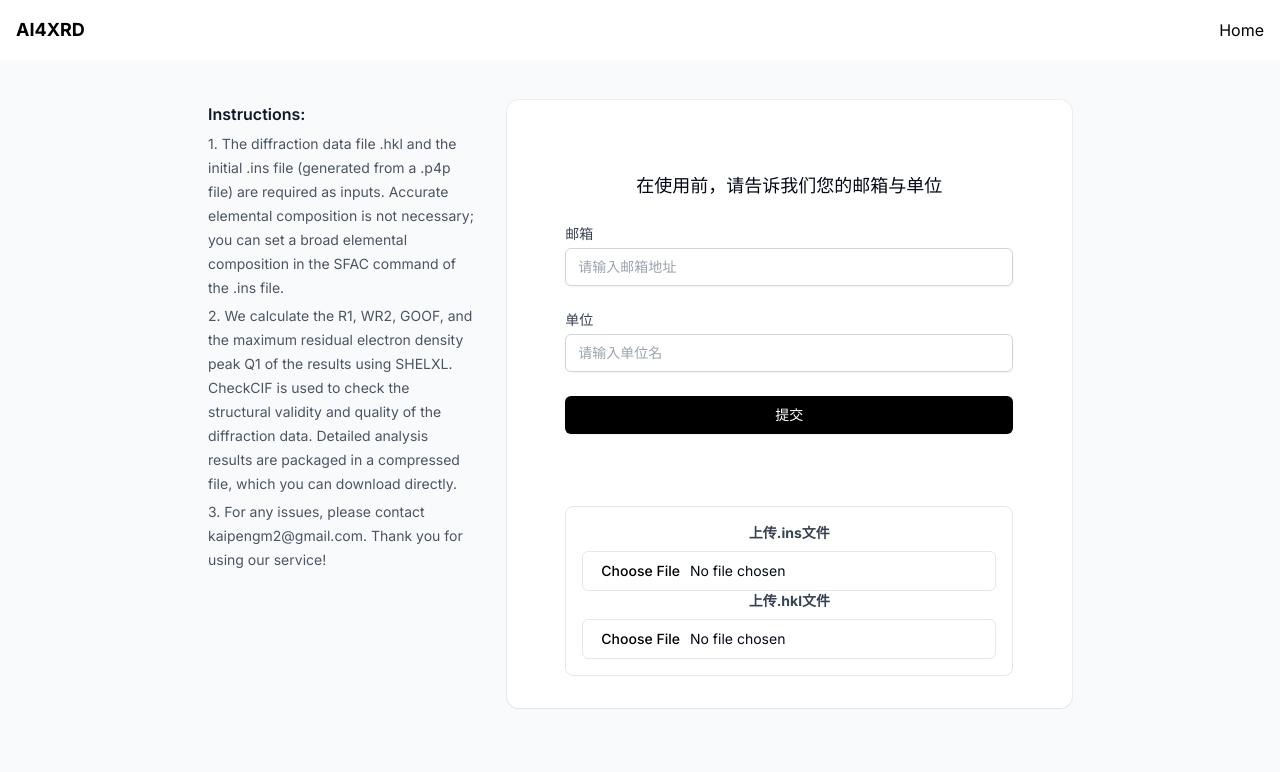
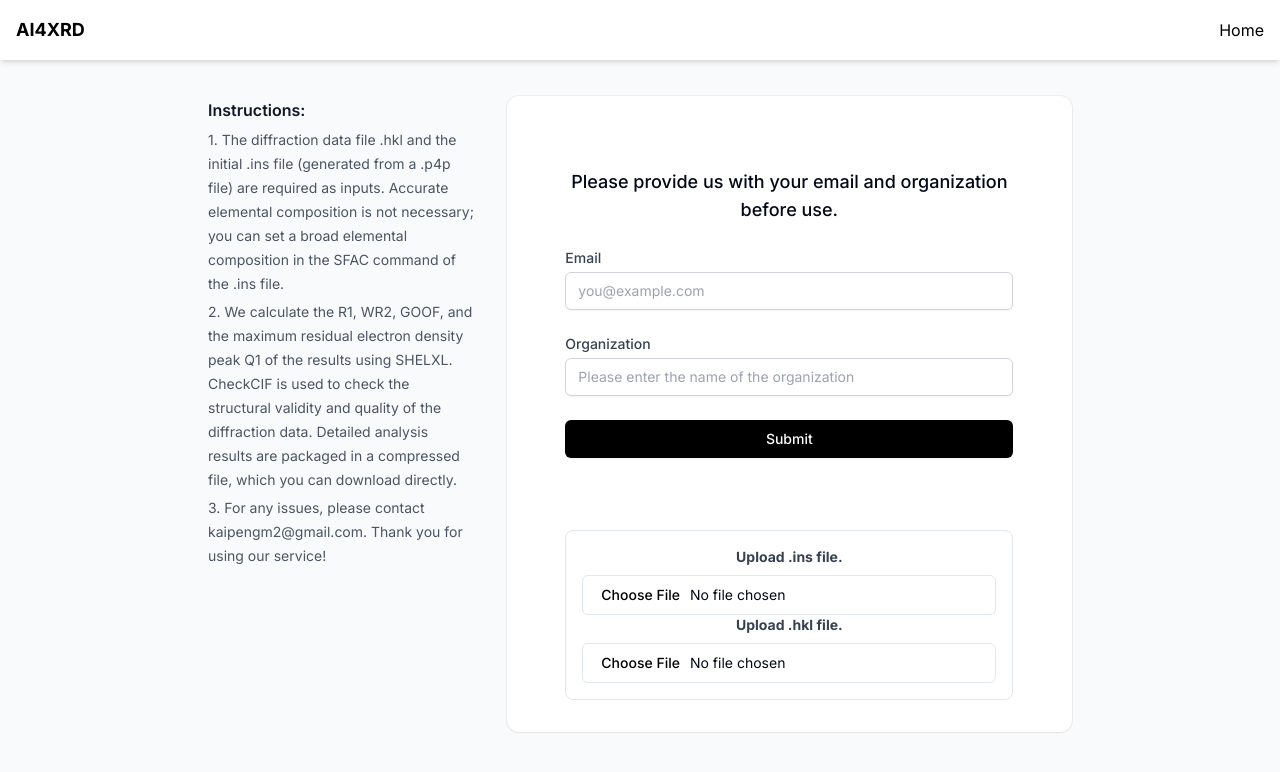
Before and after one commit to floatGray/al-hydro-weight, a Next.js app: page / in a window 1280 px wide. Shown: the top 772 px of the page. Built offline with nearby package versions, Linux system fonts and the light colour scheme.

Commit message:
feat: 换文本，调样式

```diff
--- a/app/api/upload/route.js
+++ b/app/api/upload/route.js
@@ -17,9 +17,7 @@ export const POST = async (req, res) => {
   const insBuffer = Buffer.from(await insFile.arrayBuffer())
   const hklBuffer = Buffer.from(await hklFile.arrayBuffer())
   try {
-    const assetsDir = path.resolve('../xrd');  // 定义存储文件的目录路径
-
-    // 写入文件到public/assets目录
+    const assetsDir = path.resolve('../xrd/asset');  // 定义存储文件的目录路径
     await writeFile(
         path.join(assetsDir, `${id}.ins`),
         insBuffer
--- a/app/page.jsx
+++ b/app/page.jsx
@@ -7,9 +7,9 @@ async function Home() {
     <>
       <Header />
 
-      <div className=" divide-y divide-gray-900/10 bg-gray-50 h-screen">
+      <div className="divide-y divide-gray-900/10 bg-gray-50 h-screen">
 
-        <div className="grid grid-cols-1 gap-x-8 gap-y-8 pt-10 md:grid-cols-3 px-12  w-3/4 mx-auto">
+        <div className="grid grid-cols-1 gap-x-8 gap-y-8 pt-24 md:grid-cols-3 md:px-12  w-3/4 mx-auto">
           <div className="px-4 sm:px-0">
             <h2 className="text-base font-semibold leading-7 text-gray-900">Instructions:</h2>
             <p className="mt-1 text-sm leading-6 text-gray-600">1. The diffraction data file .hkl and the initial .ins file (generated from a .p4p file) are required as inputs. Accurate elemental composition is not necessary; you can set a broad elemental composition in the SFAC command of the .ins file.</p>
--- a/components/DownloadButton.jsx
+++ b/components/DownloadButton.jsx
@@ -41,7 +41,7 @@ export const DownloadButton = () => {
     return (
         <div className="flex justify-center">
             <Button onClick={() => downloadFile('your_filename.zip')}>
-                点击此处下载文件
+                Download Files
             </Button>
         </div>
     );
--- a/components/FileUploader.jsx
+++ b/components/FileUploader.jsx
@@ -113,11 +113,11 @@ function FileUploader() {
     <div className="p-4 max-w-md mx-auto  bg-white border mb-8 rounded-lg">
       <div className="flex flex-col items-center justify-center">
         <label className="block mb-2 text-sm font-bold text-gray-700">
-          上传.ins文件
+          Upload .ins file.
         </label>
         <Input type="file" accept=".ins" onChange={handleInsFileChange} />
         <label className="block mb-2 text-sm font-bold text-gray-700">
-          上传.hkl文件
+          Upload .hkl file.
         </label>
         <Input type="file" accept=".hkl" onChange={handleHklFileChange} />
         {insFile && hklFile && !finishUpload && (
@@ -125,7 +125,7 @@ function FileUploader() {
             <Button className="flex justify-center mt-4" onClick={handleUpload}>
               {!startUpload && (
                 <>
-                  确认上传
+                  Upload
                 </>
               )}
               {startUpload && (
@@ -140,9 +140,9 @@ function FileUploader() {
         {finishUpload && !finishAnalysis && (
           <>
             {loading &&
-              <div>
+              <div className="w-full my-4">
                 <Progress value={progress} />
-                当前进度:{progress}%
+                Current progress:{progress}%
               </div>}
             <Button
               className="flex justify-center mt-4"
@@ -150,7 +150,7 @@ function FileUploader() {
             >
               {!startAnalysis && (
                 <>
-                  开始分析
+                  Analysis
                 </>
               )}
               {startAnalysis && (
@@ -167,7 +167,7 @@ function FileUploader() {
         )}
         {finishAnalysis && errorState && (
           <>
-            {errorMsg},请刷新页面重新上传！
+            {errorMsg},Please refresh the page and re-upload!
           </>
         )}
       </div>
--- a/components/Header.jsx
+++ b/components/Header.jsx
@@ -2,7 +2,7 @@ import Link from 'next/link';
 
 const Header = () => {
     return (
-        <header className="bg-white text-black flex justify-between items-center p-4 shadow-md">
+        <header className="bg-white text-black flex justify-between items-center p-4 shadow-md absolute w-full">
             <h1 className="text-lg font-bold">AI4XRD</h1>
             <nav>
                 <ul className="flex space-x-4">
--- a/components/InfoForm.jsx
+++ b/components/InfoForm.jsx
@@ -6,8 +6,8 @@ import { z } from 'zod';
 
 // 定义验证模式
 const schema = z.object({
-    email: z.string().email({ message: "无效的邮箱地址" }).min(1,{ message: "请填写邮箱地址！" }),
-    company: z.string().min(1,{ message: "请填写单位名！" })
+    email: z.string().email({ message: "Invalid email address." }).min(1, { message: "Please fill in the email address!" }),
+    company: z.string().min(1, { message: "Please fill in the name of the organization!" })
 });
 
 const InfoForm = () => {
@@ -23,7 +23,7 @@ const InfoForm = () => {
                 'Content-Type': 'application/json',
             },
             body: JSON.stringify(data),
-        }).then(res=>{
+        }).then(res => {
             console.log(res)
         })
     };
@@ -32,28 +32,28 @@ const InfoForm = () => {
         <>
             <FormProvider {...methods}>
                 <form onSubmit={methods.handleSubmit(onSubmit)} className="space-y-6 bg-white p-8 rounded  max-w-lg mx-auto my-10">
-                    <p className="text-lg text-center font-medium mb-6">在使用前，请告诉我们您的邮箱与单位</p>
+                    <p className="text-lg text-center font-medium mb-6">Please provide us with your email and organization before use.</p>
                     <div>
-                        <label htmlFor="email" className="block text-sm font-medium text-gray-700">邮箱</label>
+                        <label htmlFor="email" className="block text-sm font-medium text-gray-700">Email</label>
                         <input
                             id="email"
                             type="email"
                             {...methods.register("email")}
                             className="mt-1 block w-full px-3 py-2 border border-gray-300 rounded-md shadow-sm placeholder-gray-400 focus:outline-none focus:ring-indigo-500 focus:border-indigo-500 sm:text-sm"
-                            placeholder="请输入邮箱地址"
+                            placeholder="you@example.com"
                         />
                         {methods.formState.errors.email && (
                             <p className="mt-2 text-sm text-red-600">{methods.formState.errors.email.message}</p>
                         )}
                     </div>
                     <div>
-                        <label htmlFor="company" className="block text-sm font-medium text-gray-700">单位</label>
+                        <label htmlFor="company" className="block text-sm font-medium text-gray-700">Organization</label>
                         <input
                             id="company"
                             type="text"
                             {...methods.register("company")}
                             className="mt-1 block w-full px-3 py-2 border border-gray-300 rounded-md shadow-sm placeholder-gray-400 focus:outline-none focus:ring-indigo-500 focus:border-indigo-500 sm:text-sm"
-                            placeholder="请输入单位名"
+                            placeholder="Please enter the name of the organization"
                         />
                         {methods.formState.errors.company && (
                             <p className="mt-2 text-sm text-red-600">{methods.formState.errors.company.message}</p>
@@ -63,7 +63,7 @@ const InfoForm = () => {
                         type="submit"
                         className="w-full flex justify-center py-2 px-4 border border-transparent rounded-md shadow-sm text-sm font-medium text-white bg-black hover:bg-gray-700 focus:outline-none focus:ring-2 focus:ring-offset-2 focus:ring-black"
                     >
-                        提交
+                        Submit
                     </button>
                 </form>
             </FormProvider>
```
